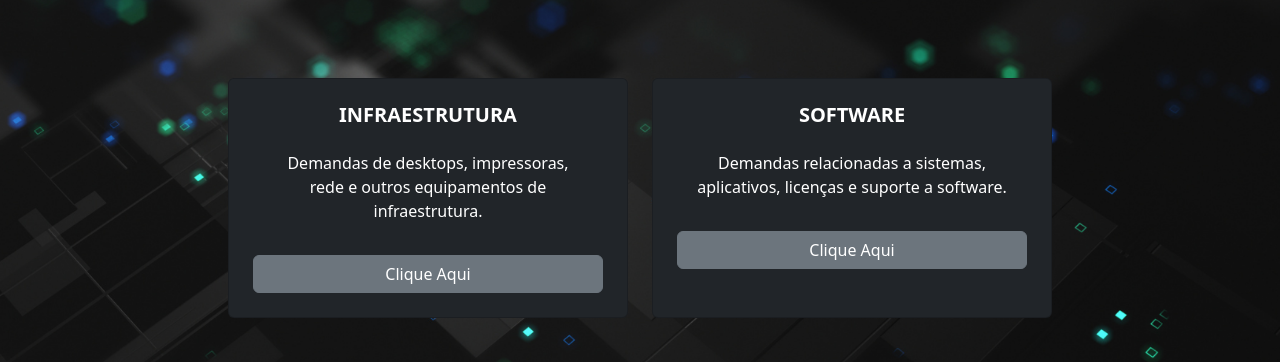
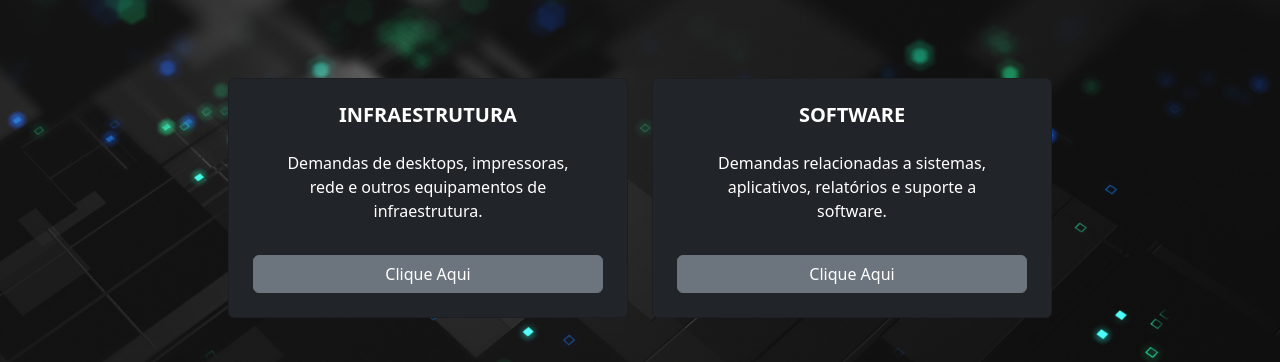
Before and after one commit to MIS-Norton/chamados-mis, a plain HTML site: page index.html in a window 1280 px wide. Shown: the part 141-503 px from the top of the page. Drawn offline with nearby package versions, Linux system fonts and the light colour scheme.

Commit message:
Att Cartão

```diff
--- a/index.html
+++ b/index.html
@@ -38,7 +38,7 @@
         <div class="card p-4 bg-dark text-white text-center" style="width: 25rem;">
             <h5 class="card-title fw-bold">SOFTWARE</h5>
             <p class="card-text p-3">
-                Demandas relacionadas a sistemas, aplicativos, licenças e suporte a software.
+                Demandas relacionadas a sistemas, aplicativos, relatórios e suporte a software.
             </p>
             <a href="https://www.notion.so/2233010536878151acc2d01f3330905d?pvs=106" class="btn btn-secondary">Clique Aqui</a>
         </div>
```
